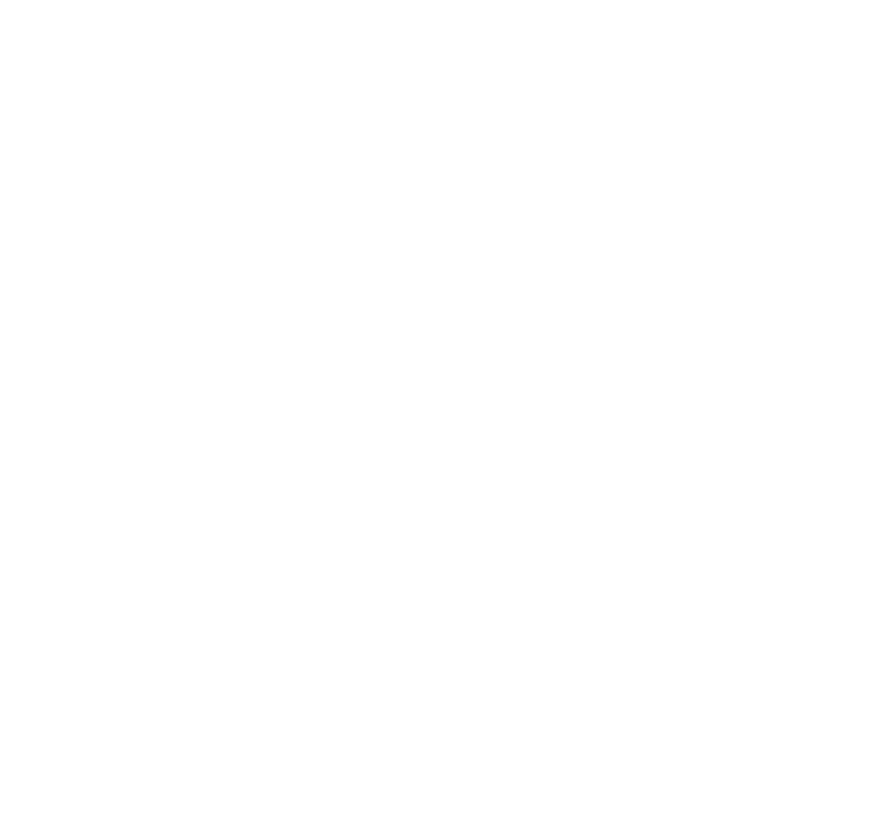
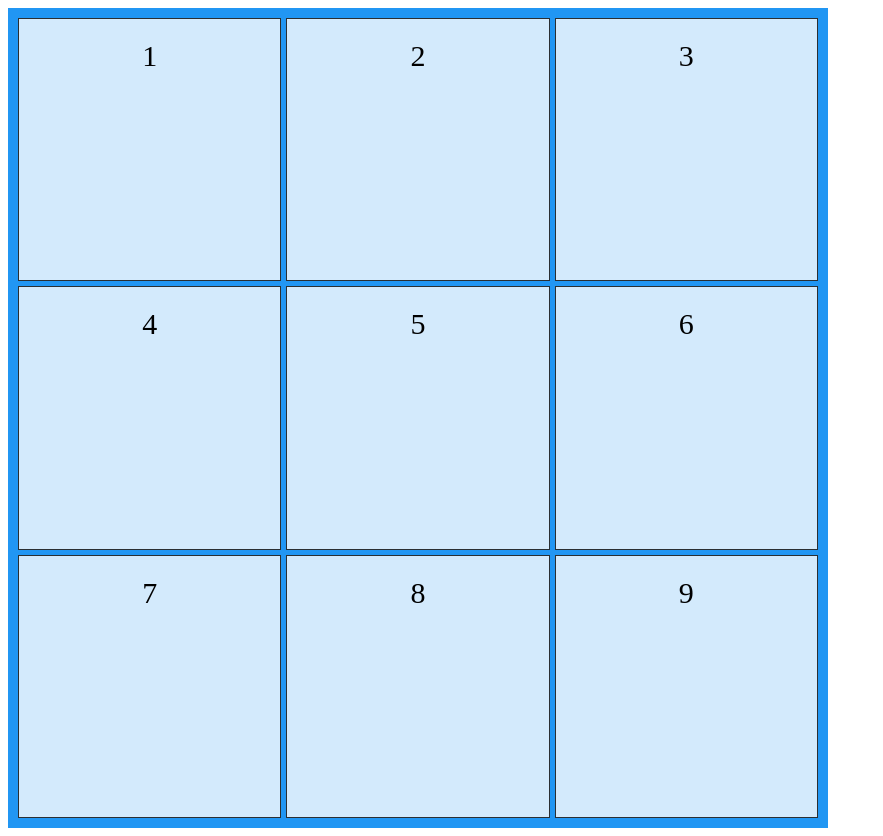
Before and after one commit to TheYonaz/colorPixel, a plain HTML site: page index.html in a window 1280 px wide. Shown: the whole page, without its empty margins (0-883 px from the left). Before the commit the page ends 800 px from the top, so only its background shows below. Drawn offline with Linux system fonts and the light colour scheme.

Commit message:
add grid

```diff
--- a/index.html
+++ b/index.html
@@ -1,15 +1,24 @@
 <!DOCTYPE html>
 <html lang="en">
-<head>
-    <meta charset="UTF-8">
-    <meta http-equiv="X-UA-Compatible" content="IE=edge">
-    <meta name="viewport" content="width=device-width, initial-scale=1.0">
+  <head>
+    <meta charset="UTF-8" />
+    <meta http-equiv="X-UA-Compatible" content="IE=edge" />
+    <meta name="viewport" content="width=device-width, initial-scale=1.0" />
     <title>Document</title>
-    <link rel="stylesheet" href="style.css">
-</head>
-<body>
-    <script src="script.js">
-
-    </script>
-</body>
+    <link rel="stylesheet" href="style.css" />
+  </head>
+  <body>
+    <div class="grid-container">
+      <div class="grid-item">1</div>
+      <div class="grid-item">2</div>
+      <div class="grid-item">3</div>
+      <div class="grid-item">4</div>
+      <div class="grid-item">5</div>
+      <div class="grid-item">6</div>
+      <div class="grid-item">7</div>
+      <div class="grid-item">8</div>
+      <div class="grid-item">9</div>
+    </div>
+    <script src="script.js"></script>
+  </body>
 </html>
--- a/style.css
+++ b/style.css
@@ -0,0 +1,18 @@
+.grid-container {
+  height: 800px;
+  width: 800px;
+  display: grid;
+  column-gap: 5px;
+  row-gap: 5px;
+  grid-template-columns: auto auto auto;
+  background-color: #2196f3;
+  padding: 10px;
+}
+
+.grid-item {
+  background-color: rgba(255, 255, 255, 0.8);
+  border: 1px solid rgba(0, 0, 0, 0.8);
+  padding: 20px;
+  font-size: 30px;
+  text-align: center;
+}
```
Also changed, not shown: script.js (line endings or trailing spaces).
